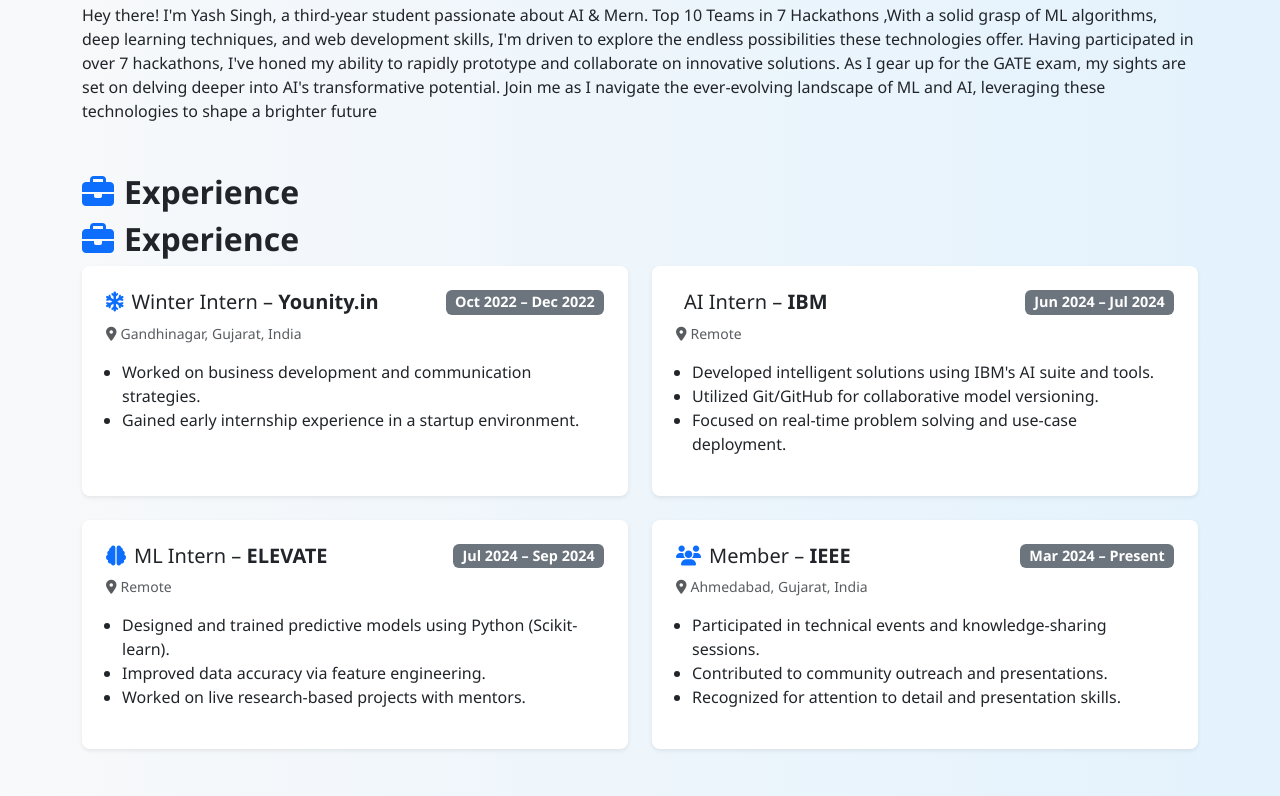
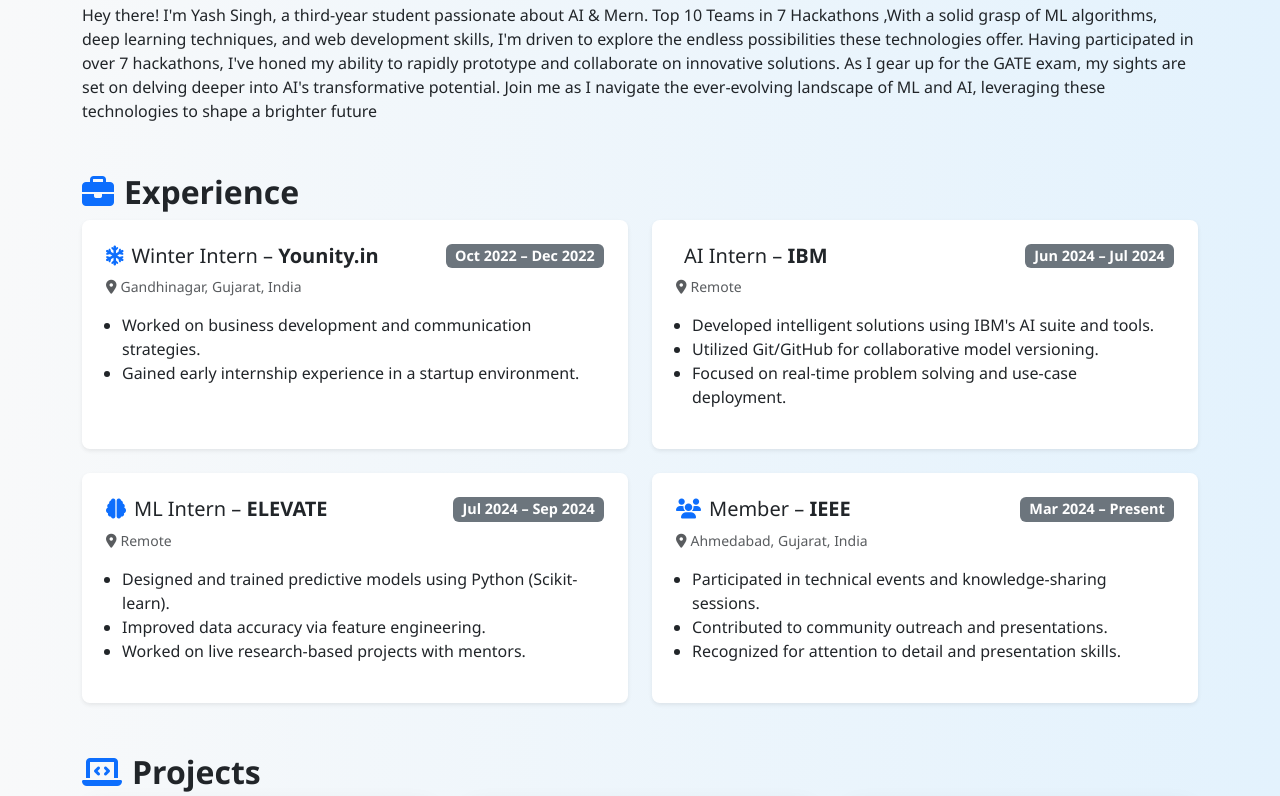
Before and after one commit to YashSingh11042004/portfolio, a plain HTML site: page index.html in a window 1280 px wide. Shown: the part 423-1219 px from the top of the page. Drawn offline with nearby package versions, Linux system fonts and the light colour scheme.

Commit message:
Update index.html

```diff
--- a/index.html
+++ b/index.html
@@ -82,9 +82,6 @@ Having participated in over 7 hackathons, I've honed my ability to rapidly proto
 Join me as I navigate the ever-evolving landscape of ML and AI, leveraging these technologies to shape a brighter future</p>
     </div>
 
-    <!-- Experience Section -->
-    <div class="section" data-aos="fade-up">
-      <h2><i class="fas fa-briefcase icon"></i>Experience</h2>
 
       <!-- Experience Section -->
 <div class="section" data-aos="fade-up">
```
